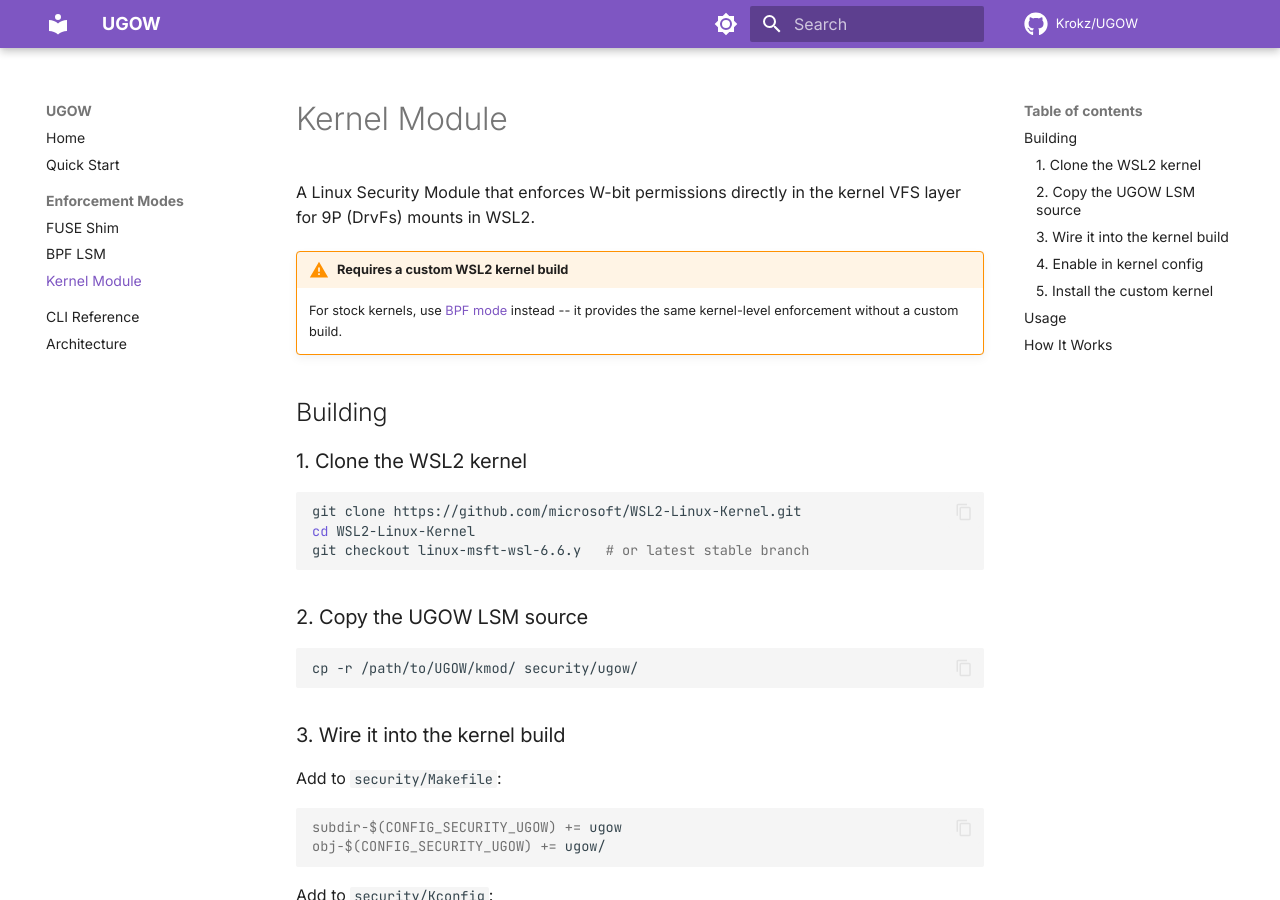
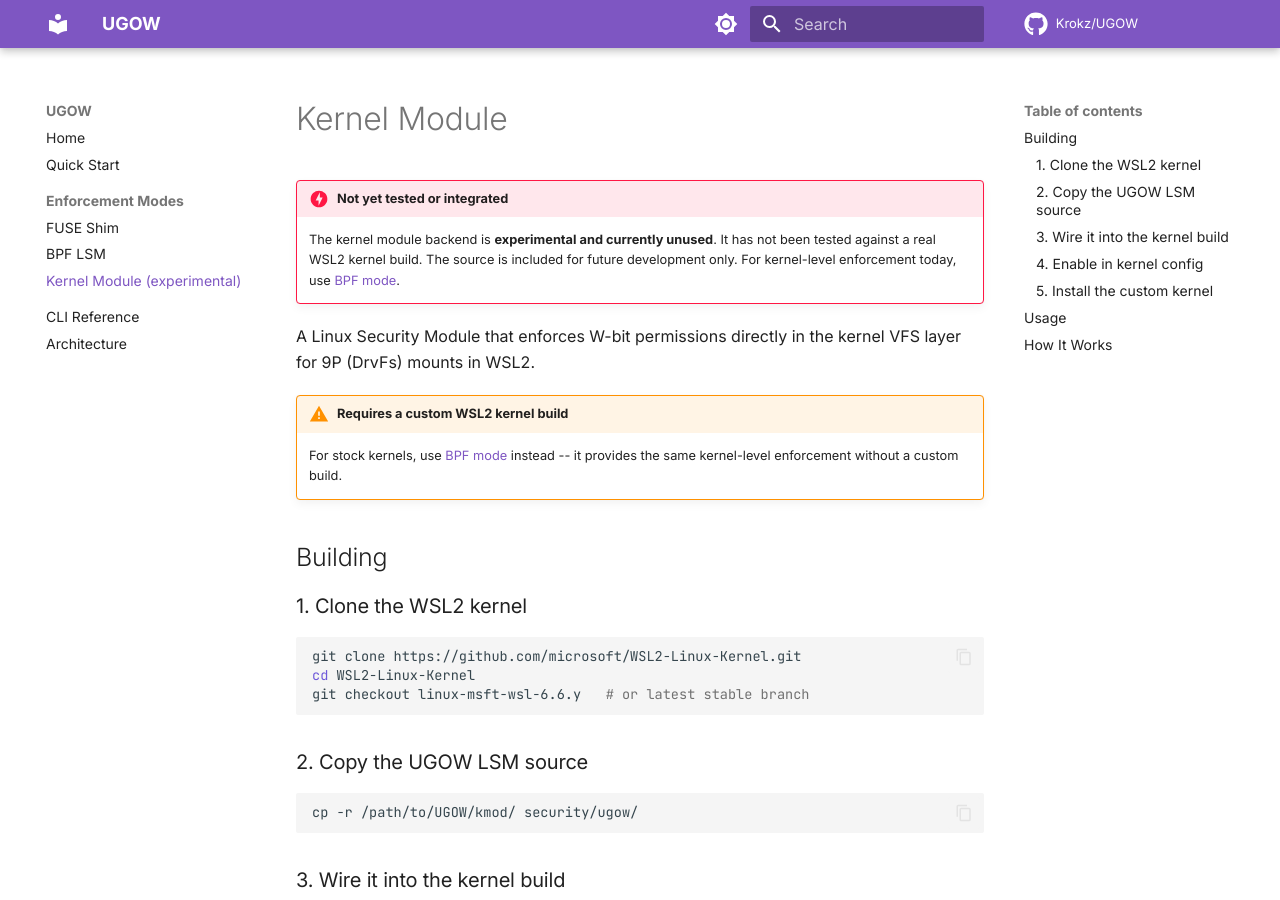
Before and after one commit to Krokz/UGOW, an MkDocs documentation site: the page built from docs/kmod.md, in a window 1280 px wide and 900 px high. Built offline with MkDocs 1.6.1 and Material for MkDocs 9.7.7, drawn with Linux system fonts in a browser that asks for light colours; comment, search, counter and statistics services are not loaded.

Commit message:
Mark kernel module backend as experimental in docs

```diff
--- a/docs/kmod.md
+++ b/docs/kmod.md
@@ -1,4 +1,7 @@
 # Kernel Module
+
+!!! danger "Not yet tested or integrated"
+    The kernel module backend is **experimental and currently unused**. It has not been tested against a real WSL2 kernel build. The source is included for future development only. For kernel-level enforcement today, use [BPF mode](bpf.md).
 
 A Linux Security Module that enforces W-bit permissions directly in the kernel VFS layer for 9P (DrvFs) mounts in WSL2.
 
--- a/mkdocs.yml
+++ b/mkdocs.yml
@@ -40,7 +40,7 @@ nav:
   - Enforcement Modes:
     - FUSE Shim: fuse.md
     - BPF LSM: bpf.md
-    - Kernel Module: kmod.md
+    - Kernel Module (experimental): kmod.md
   - CLI Reference: cli.md
   - Architecture: architecture.md
 
```
